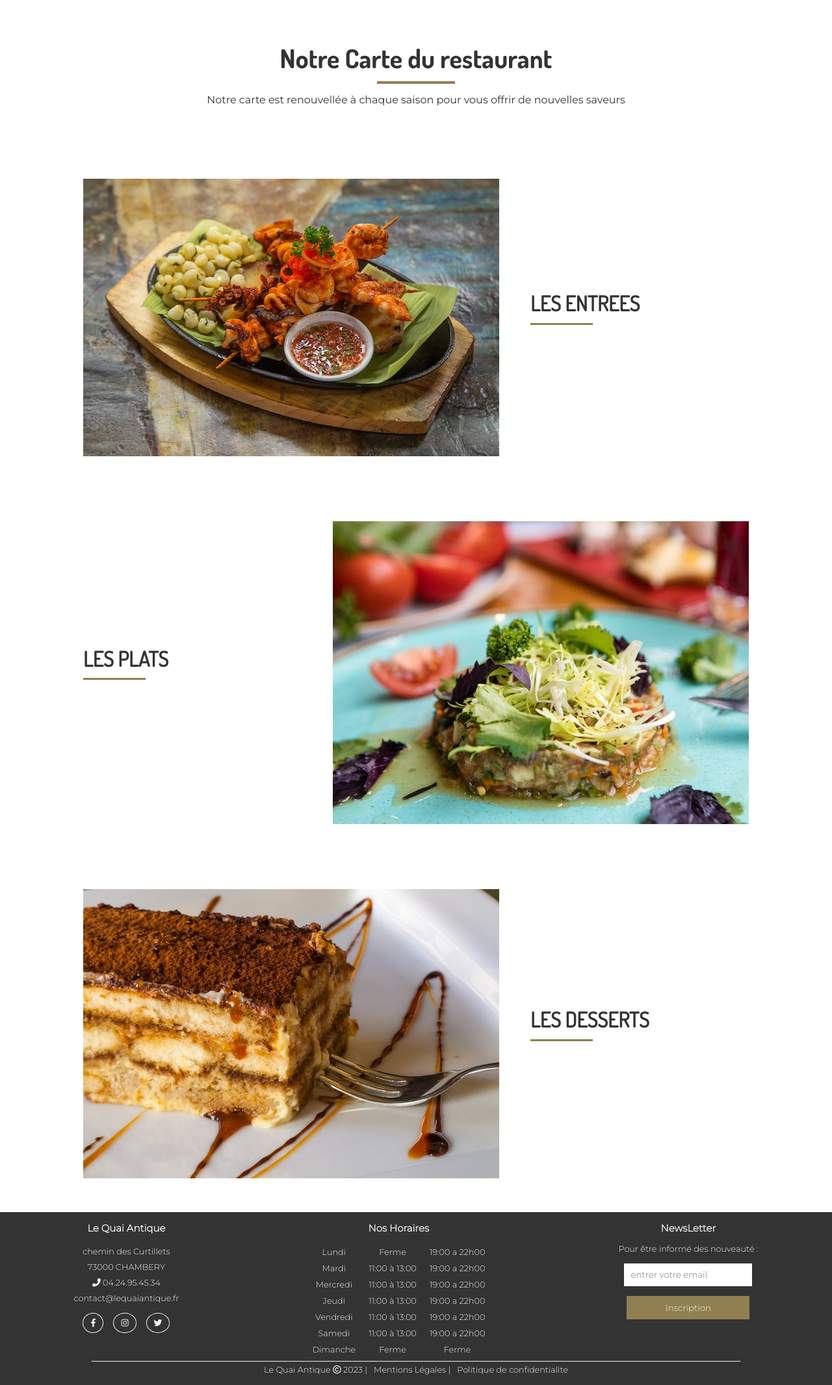
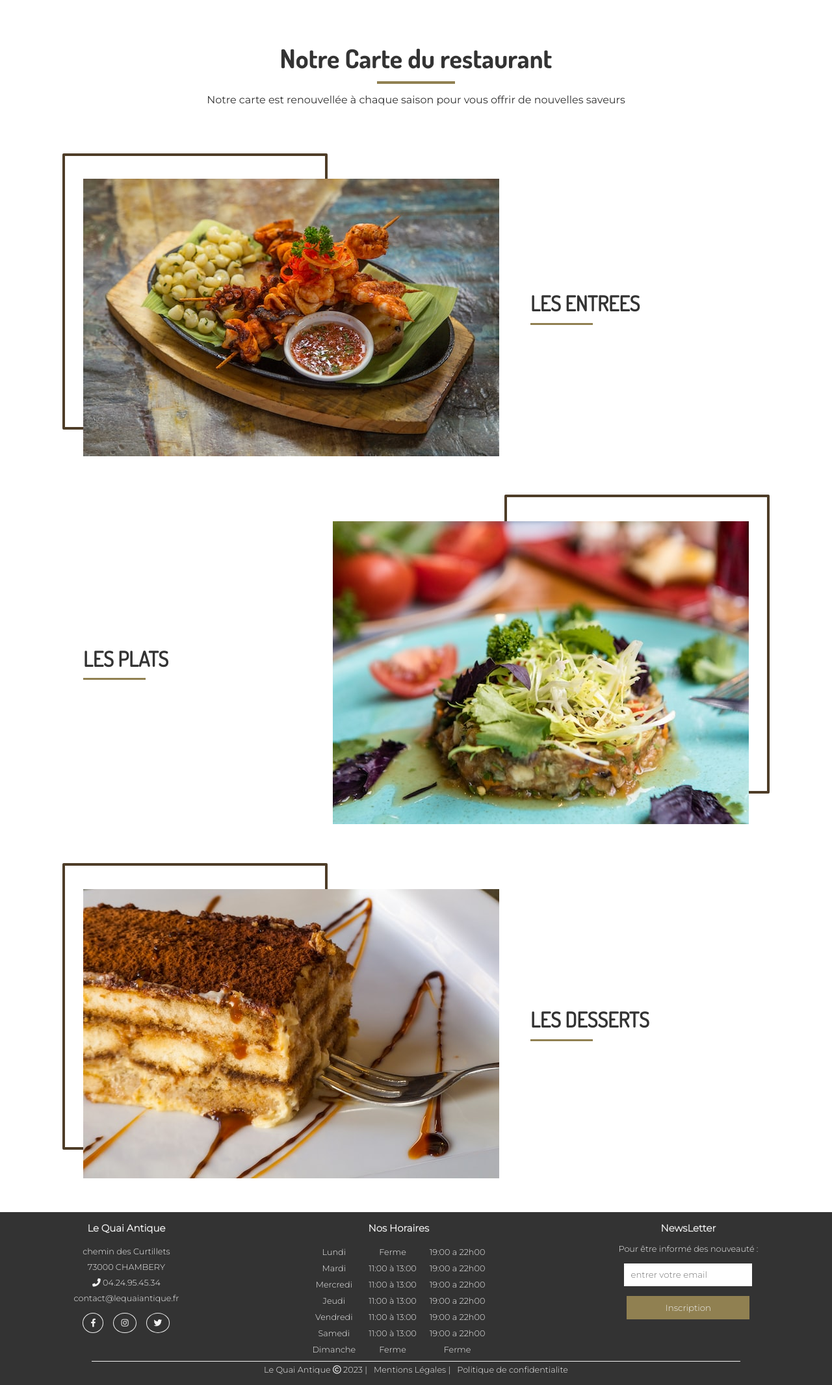
Before and after one commit to AubourgA/quai-antique, a Symfony app: template templates/meals/index.html.twig in a window 1280 px wide. Shown: the part 58-2189 px from the top of the page at 65% size. Run offline with Twig, Linux system fonts and the light colour scheme; the template is opened without the code that fills it, so the values that code supplies are empty; some libraries are stand-ins or nearby versions.

Commit message:
add border img

```diff
--- a/public/css/style.css
+++ b/public/css/style.css
@@ -4,6 +4,7 @@
     --color-secondary : #B19D61;
     --color-light : #f1f1f1;
     --color-dark : #333333;
+    --color-border : #4e3d28;
     --color-facebook : #3b5998;
     --color-instagram : #e1306c;
     --color-twitter : #1da1f2;
@@ -298,6 +299,32 @@ transform: translateY(-50%);
     width:80%;
     margin:0 auto;
 }
+
+/* gestion bordure img*/
+.img__border {
+  position:relative;
+}
+
+.img__border--left::before,
+.img__border--right::before{
+  content:'';
+  position:absolute;
+  top:-5%;
+  border:4px solid var(--color-border);
+  border-radius: 2px;
+  width:25rem;
+  height:90%;
+z-index:-5;
+}
+
+.img__border--left::before{
+  left:-2rem;
+}
+.img__border--right::before{
+  right:-2rem;
+}
+
+
 
 /* SECTION */
 .box__wrapper {
--- a/templates/home/index.html.twig
+++ b/templates/home/index.html.twig
@@ -20,7 +20,7 @@
     <main class="container">
 
         <section class="box__wrapper">
-            <article class="box__img">
+            <article class="box__img img__border img__border--left">
                 <img src="/img/pres_section.jpg" alt="chef etoilé">
             </article>
             <article class="box__content">
@@ -37,7 +37,7 @@
         </section>
 
         <section class="box__wrapper">
-            <article class="box__img">
+            <article class="box__img img__border img__border--right">
                 <img src="/img/resto.jpg" alt="interieur restaurant">
             </article>
             <article class="box__content">
--- a/templates/meals/index.html.twig
+++ b/templates/meals/index.html.twig
@@ -15,7 +15,7 @@
 
 <main class="container">
      <section class="box__wrapper">
-            <article class="box__img pad-y--small">
+            <article class="box__img pad-y--small img__border img__border--left">
                 <img src="/img/entree.jpg" alt="chef etoilé">
             </article>
             <article class="box__content">
@@ -39,7 +39,7 @@
             </article>
         </section>
         <section class="box__wrapper">
-            <article class="box__img pad-y--small">
+            <article class="box__img pad-y--small img__border img__border--right">
                 <img src="/img/plat.jpg" alt="chef etoilé">
             </article>
 
@@ -62,7 +62,7 @@
             </article>
         </section>
           <section class="box__wrapper">
-            <article class="box__img pad-y--small">
+            <article class="box__img pad-y--small img__border img__border--left">
                 <img src="/img/dessert.jpg" alt="chef etoilé">
             </article>
             <article class="box__content">
--- a/templates/menus/index.html.twig
+++ b/templates/menus/index.html.twig
@@ -19,7 +19,7 @@
     <main class="container">
 
         <section class="box__wrapper center">
-            <article class="box__img">
+            <article class="box__img img__border img__border--left">
                 <img src="/img/pres_section.jpg" alt="chef etoilé">
             </article>
             <article class="box__content">
```
